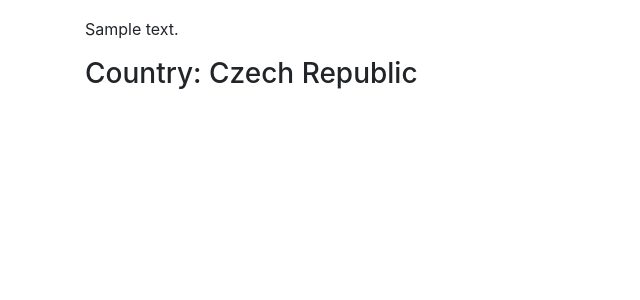
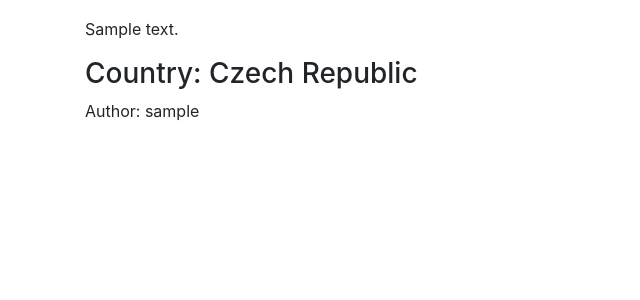
Before and after one commit to DarkEye123/everycheese, a Django app: a page that uses everycheese/templates/cheeses/cheese_detail.html in a window 1280 px wide. Shown: the part 129-429 px from the top of the page, without its empty margins (0-640 px from the left). Run offline with Django 3.2, Linux system fonts and the light colour scheme; tables that the repository leaves empty hold one stand-in row (values such as "Sample post"); some libraries are stand-ins or nearby versions.

Commit message:
creator field for cheese model

```diff
--- a/everycheese/cheeses/models.py
+++ b/everycheese/cheeses/models.py
@@ -1,5 +1,6 @@
 from django.db import models
 from django.urls import reverse
+from django.conf import settings
 
 from model_utils.models import TimeStampedModel
 from autoslug import AutoSlugField
@@ -32,5 +33,9 @@
         "Country of origin", blank_label="select country", blank=True
     )
 
+    creator = models.ForeignKey(
+        settings.AUTH_USER_MODEL, null=True, on_delete=models.SET_NULL
+    )
+
     def get_absolute_url(self):
         return reverse("cheeses:detail", kwargs={"slug": self.slug})
--- a/everycheese/templates/cheeses/cheese_detail.html
+++ b/everycheese/templates/cheeses/cheese_detail.html
@@ -28,4 +28,10 @@
   <h3>Country: undetected</h3>
 {% endif %}
 
+{% if cheese.creator %}
+  <p>Author: {{ cheese.creator }}
+{% else %}
+  <p>Author: unknown
+{% endif %}
+
 {% endblock content %}
```
Also changed, not shown: everycheese/cheeses/migrations/0003_cheese_creator.py (added).
